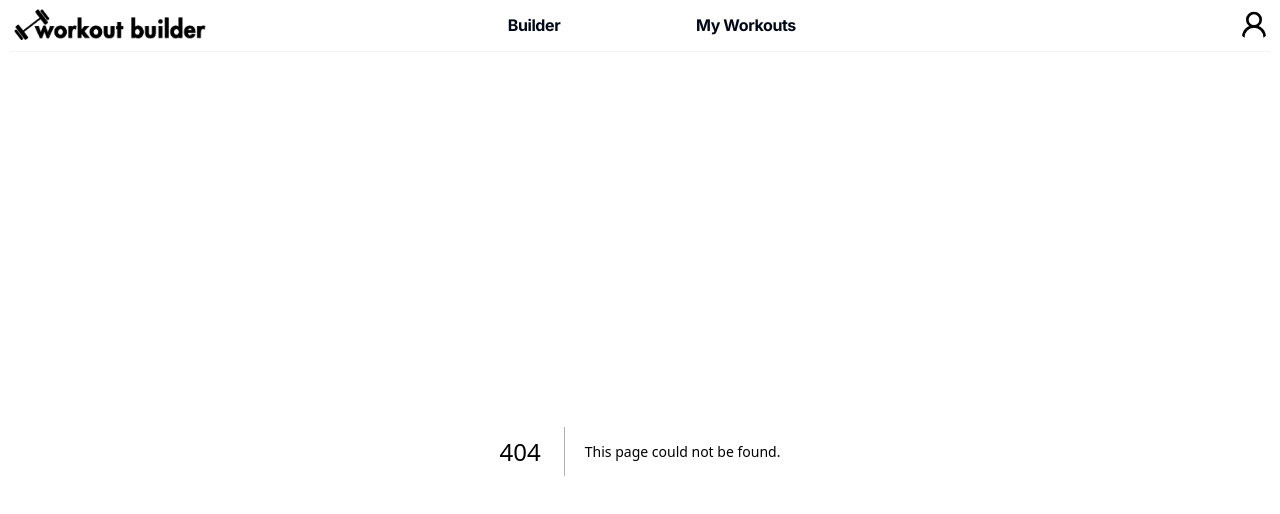
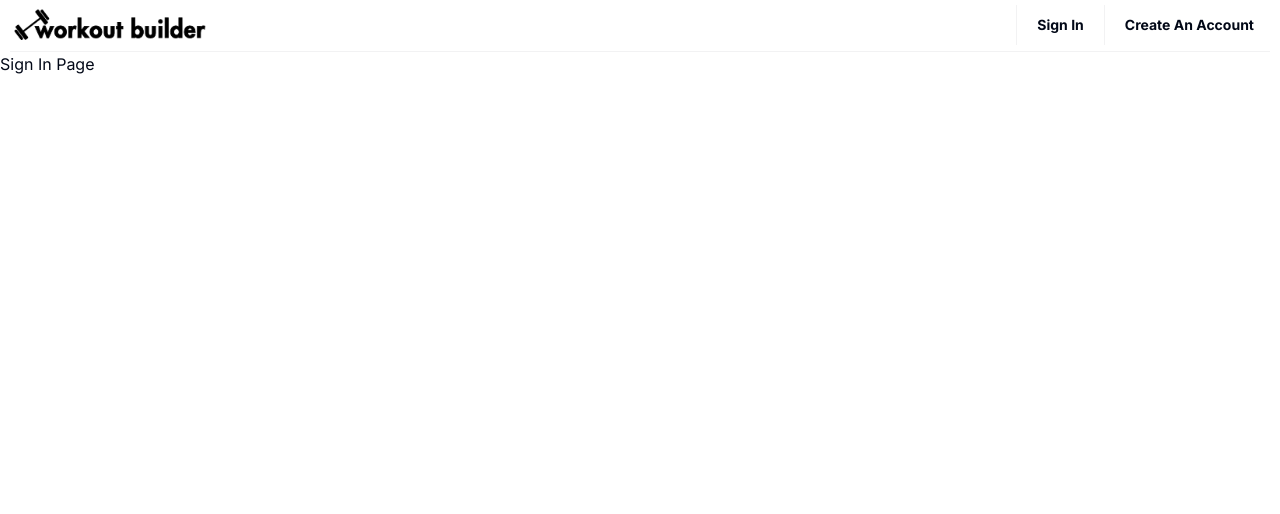
Before and after one commit to mpassava/workout-app, a Next.js app in the folder client/workout-app/: page /auth/sign-in in a window 1280 px wide. Before the commit this address had no page. Shown: the top 514 px of the page. Built offline with nearby package versions, Linux system fonts and the light colour scheme.

Commit message:
express js server to launch app

```diff
--- /dev/null
+++ b/client/workout-app/nodemon.json
@@ -0,0 +1,6 @@
+{
+  "watch": ["server.ts", "./src/*"],
+  "exec": "ts-node --project tsconfig.server.json src/server.ts -- -I",
+  "ext": "js ts",
+  "stdin": false
+}
--- /dev/null
+++ b/client/workout-app/src/app/auth/sign-in/page.tsx
@@ -0,0 +1,5 @@
+export default function SignUp () {
+  return (
+    <div>Sign In Page</div>
+  )
+}
--- a/client/workout-app/src/app/page.tsx
+++ b/client/workout-app/src/app/page.tsx
@@ -14,7 +14,7 @@ export default function Home() {
           Welcome to workout builder, the app that lets you organize, build, and
           customize your workouts. Try it for free.
         </p>
-        <Link href="/sign-up">
+        <Link href="/auth/sign-up">
           <Button className="mt-10">
             <UserPlus className="mr-2 h-4 w-4" /> Get Started
           </Button>
--- a/client/workout-app/src/components/Navbar.tsx
+++ b/client/workout-app/src/components/Navbar.tsx
@@ -16,10 +16,10 @@ const Navbar = () => {
     setActive(null);
   };
 
-  const user = {};
+  const user = null;
 
   return (
-    <>
+    <nav>
       <MaxWidthWrapper className="flex flex-row justify-between min-h-12 py-1 items-center">
         <div className="flex-grow flex-1">
           <Link href="/" onClick={handleLogoClick}>
@@ -41,8 +41,9 @@ const Navbar = () => {
         ) : (
           <div className="flex-grow flex-1 flex">
             <div className="ml-auto flex gap-1">
+              <div className="w-px h-full bg-foreground/5"></div>
               <Link
-                href="/sign-in"
+                href="/auth/sign-in"
                 className={cn(
                   buttonVariants({ variant: "ghost" }),
                   "font-bold"
@@ -50,8 +51,9 @@ const Navbar = () => {
               >
                 Sign In
               </Link>
+              <div className="w-px h-full bg-foreground/5"></div>
               <Link
-                href="/sign-up"
+                href="/auth/sign-up"
                 className={cn(
                   buttonVariants({ variant: "ghost" }),
                   "font-bold"
@@ -66,7 +68,7 @@ const Navbar = () => {
       <MaxWidthWrapper>
         <div className="h-px bg-foreground/5"></div>
       </MaxWidthWrapper>
-    </>
+    </nav>
   );
 };
 
```
Also changed, not shown: client/workout-app/package.json (+7 -1 lines), client/workout-app/src/next-server-utils.ts (added, +10 -0 lines), client/workout-app/src/server.ts (+20 -0 lines), client/workout-app/tsconfig.server.json (added, +10 -0 lines), client/workout-app/src/app/auth/sign-up/page.tsx (renamed from client/workout-app/src/app/sign-up/page.tsx), 2 other files (tests, documents, lock files or other folders).
